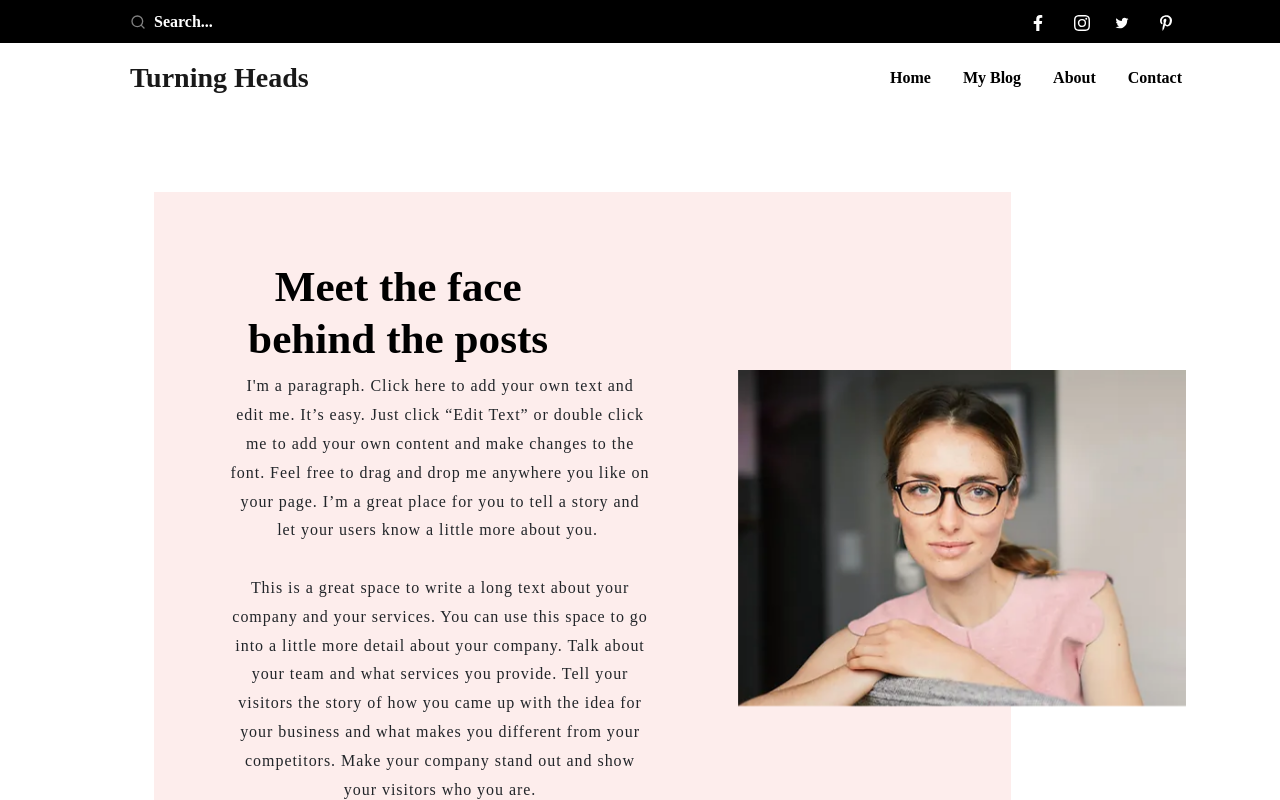
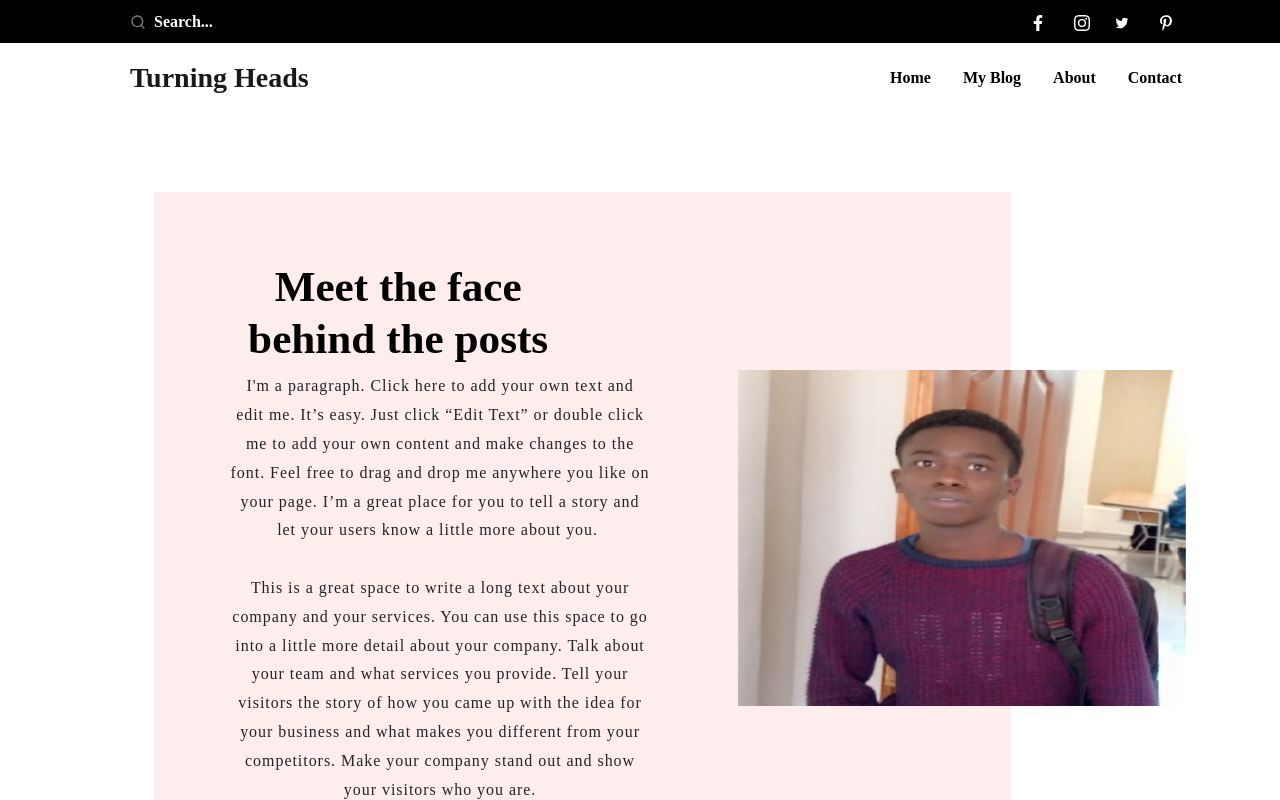
Before and after one commit to abel254/personal-blog, a React (Create React App) app: page /about in a window 1280 px wide. Shown: the top 800 px of the page. Built offline with nearby package versions, Linux system fonts and the light colour scheme.

Commit message:
profile pic

```diff
--- a/src/components/about/About.tsx
+++ b/src/components/about/About.tsx
@@ -31,7 +31,7 @@ function About() {
             </Col>
             <Col  md={5}>
               <div className="profile-image">
-                <img src="../img/profile-pic.jpg" alt="Profile pic" />
+                <img src="../img/profile.jpg" alt="Profile pic" />
               </div>
             </Col>
           </Row>
--- a/src/components/blogComponents/singleBlog/SingleBlog.tsx
+++ b/src/components/blogComponents/singleBlog/SingleBlog.tsx
@@ -112,7 +112,7 @@ function SingleBlog() {
             <div className="aside">
               <div className="aside-content">
                 <div className="aside-image">
-                  <img src="../img/profile-pic.jpg" alt="" />
+                  <img src="../img/profile.jpg" alt="" />
                 </div>
                 <div className="aside-info">
                   <h4>Hi, thanks for stopping by!</h4>
```
Also changed, not shown: public/img/abel-profile.jpg (added), public/img/profile.jpg (added).
